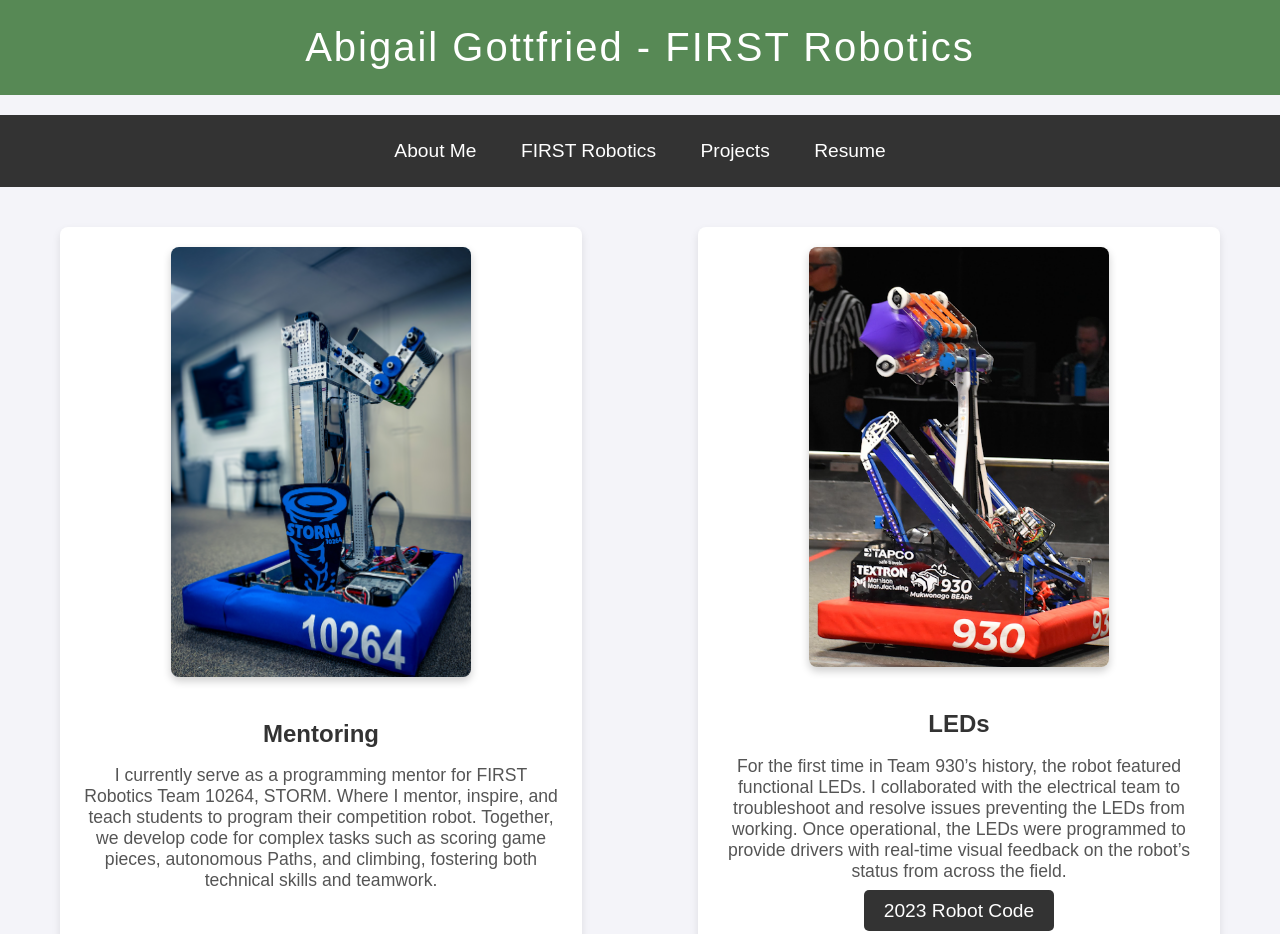
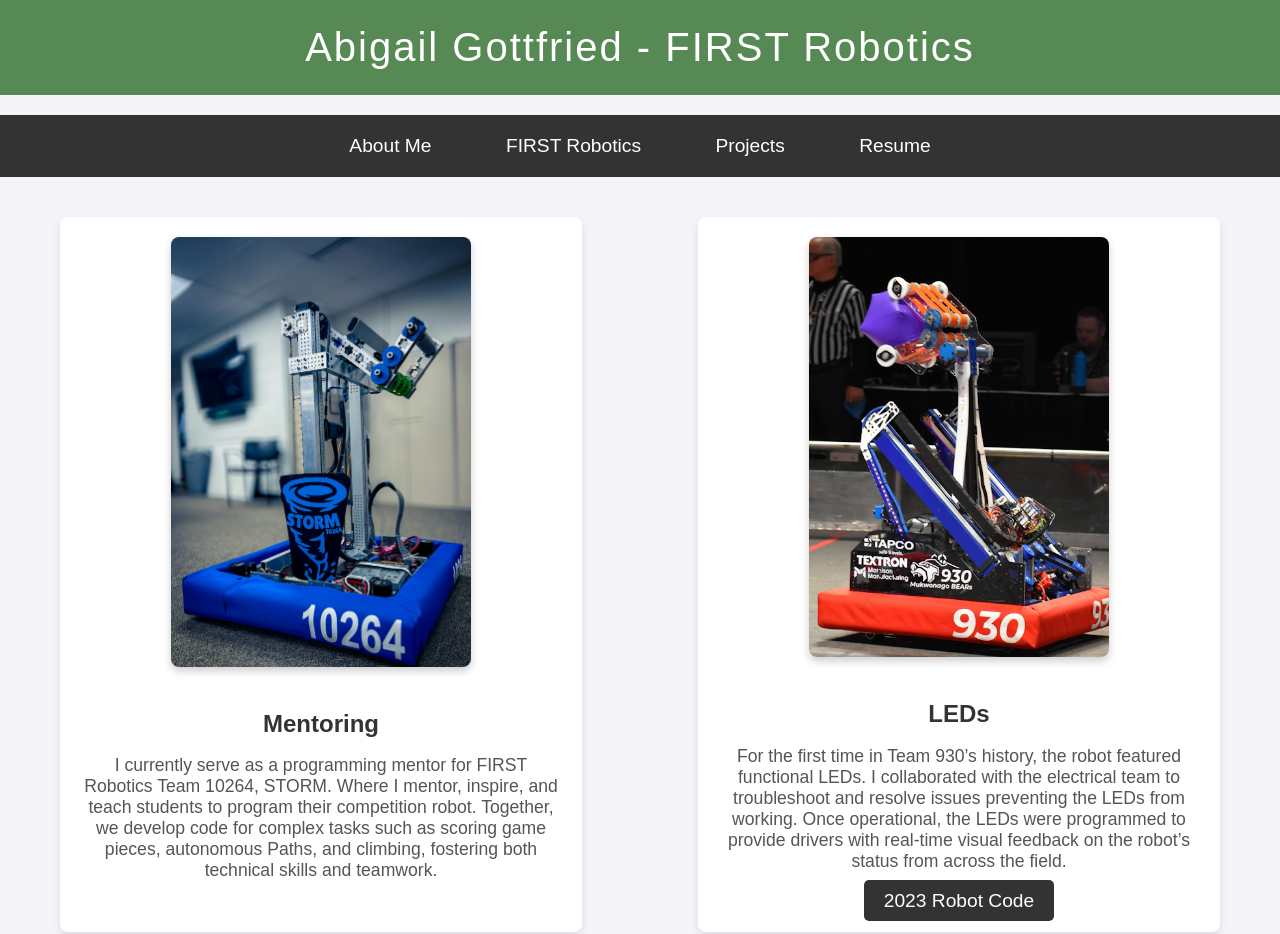
Before and after one commit to Abbygottfried/Abbygottfried.github.io, a plain HTML site: page FRC.html in a window 1280 px wide. Shown: the top 934 px of the page. Drawn offline with Linux system fonts and the light colour scheme.

Commit message:
fixed the buttons going square for a secound

```diff
--- a/FRC.html
+++ b/FRC.html
@@ -39,10 +39,12 @@
             text-decoration: none;
             color: white;
             font-size: 1.2em;
-            padding: 10px 15px;
-            margin: 5px;
+            padding: 10px 20px;
+            margin: 0 15px;
             display: inline-block;
             transition: background-color 0.3s;
+            border-radius: 5px;
+
         }
 
         nav a:hover {
```
Also changed, not shown: Projects.html (+3 -2 lines), index.html (+3 -2 lines), resume.html (+3 -2 lines).
